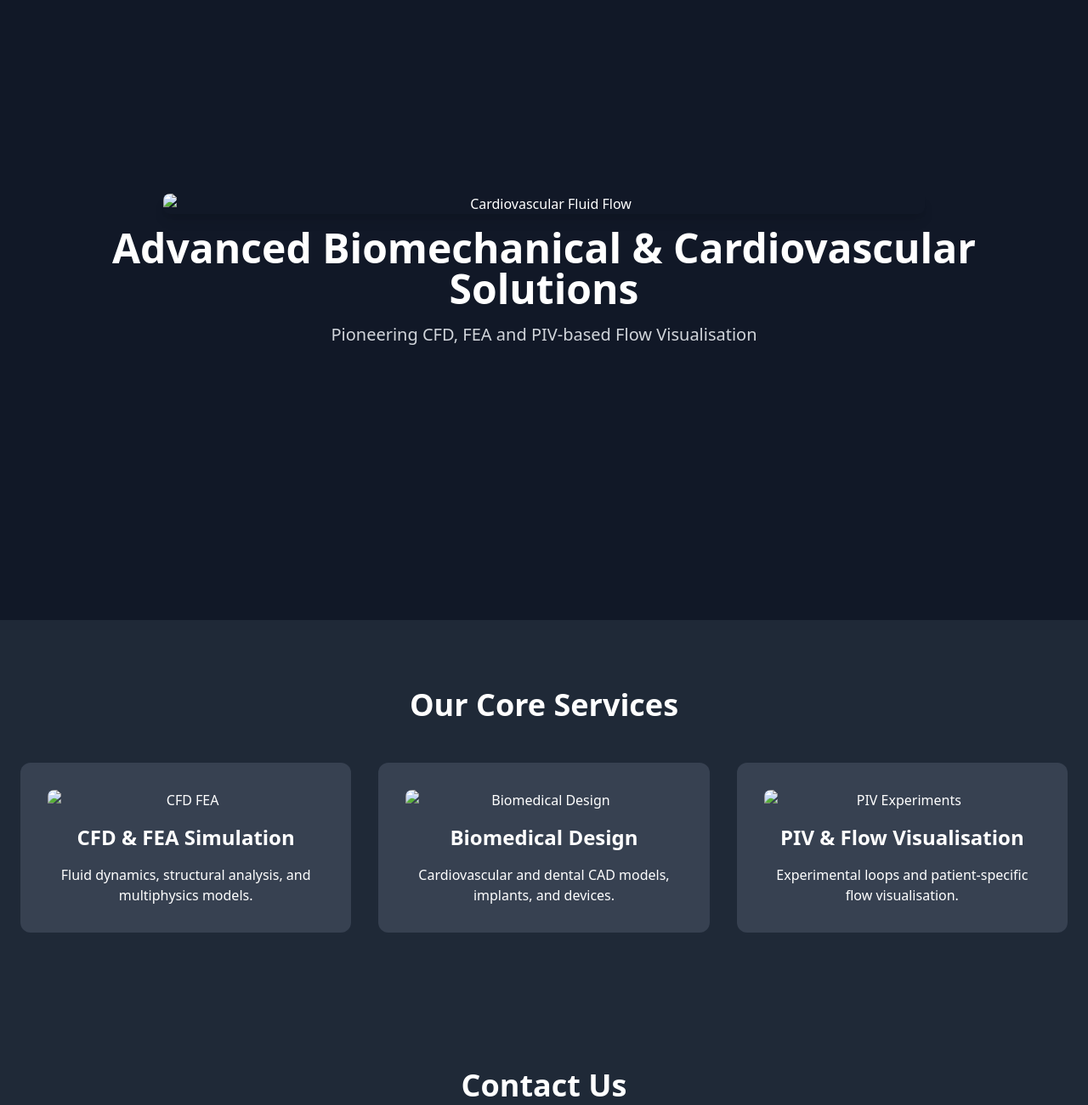
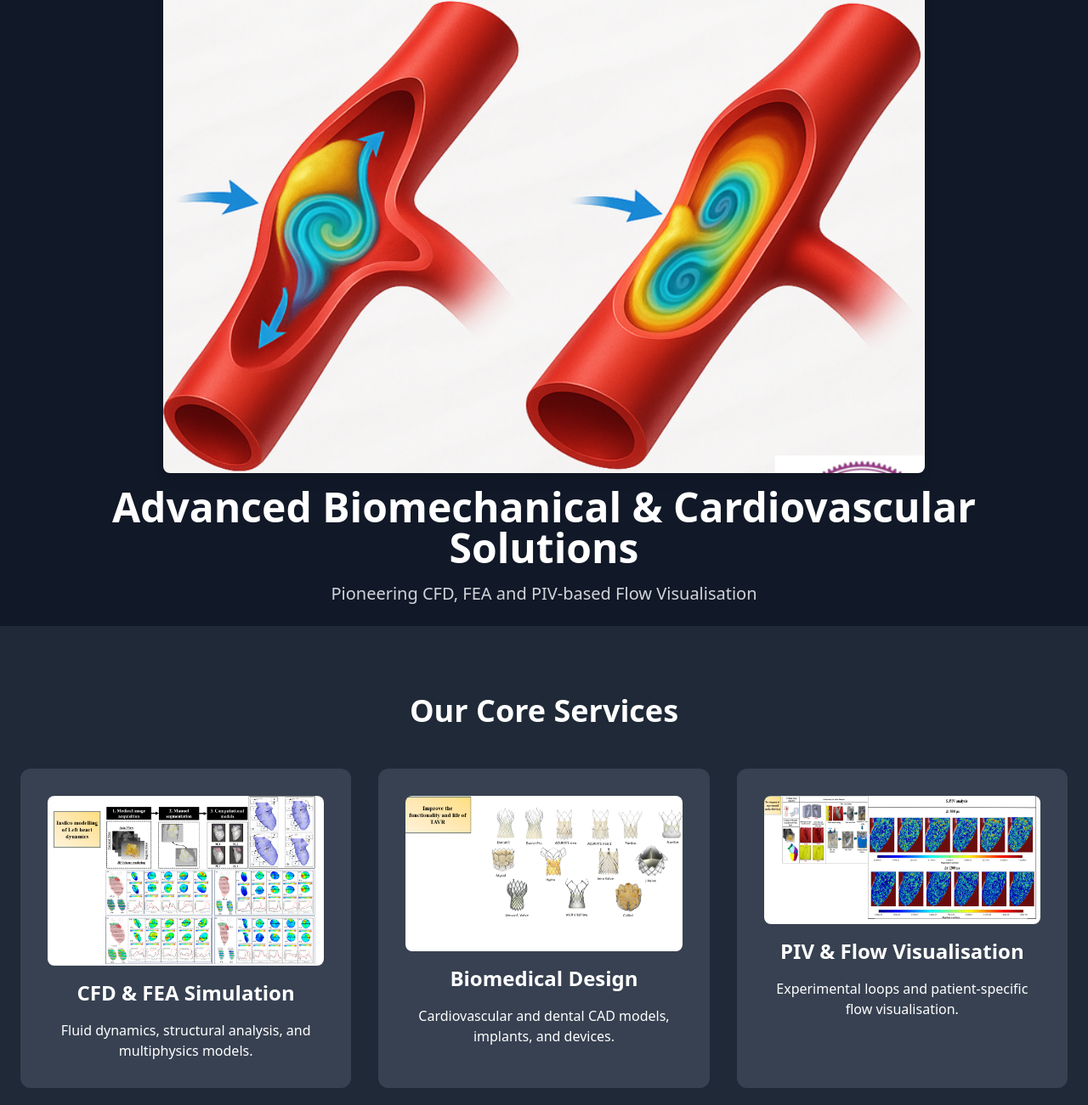
Before and after one commit to Ab281299/AP-Tech-Consultancy-and-Soltuions, a plain HTML site: page index.html in a window 1280 px wide. Shown: the part 70-1371 px from the top of the page at 85% size. Drawn offline with nearby package versions, Linux system fonts and the light colour scheme.

Commit message:
Update index.html

```diff
--- a/index.html
+++ b/index.html
@@ -13,7 +13,7 @@
     <h1 class="text-2xl text-blue-400 font-bold">AP MedTech Consultancy & Solutions</h1>
   </nav>
   <section class="min-h-screen flex flex-col items-center justify-center text-center px-4">
-    <img src="images/slide1.png" alt="Cardiovascular Fluid Flow" class="w-full max-w-4xl mb-4 rounded-lg shadow-lg">
+    <img src="slide1.png" alt="Cardiovascular Fluid Flow" class="w-full max-w-4xl mb-4 rounded-lg shadow-lg">
     <h2 class="text-5xl font-bold mb-4">Advanced Biomechanical & Cardiovascular Solutions</h2>
     <p class="text-xl text-gray-300 mb-6">Pioneering CFD, FEA and PIV-based Flow Visualisation</p>
   </section>
@@ -21,17 +21,17 @@
     <h3 class="text-4xl font-bold mb-12">Our Core Services</h3>
     <div class="grid md:grid-cols-2 lg:grid-cols-3 gap-8">
       <div class="bg-gray-700 p-8 rounded-xl">
-        <img src="images/slide2.png" alt="CFD FEA" class="mb-4 rounded-lg">
+        <img src="slide2.png" alt="CFD FEA" class="mb-4 rounded-lg">
         <h4 class="text-2xl font-bold mb-4">CFD & FEA Simulation</h4>
         <p>Fluid dynamics, structural analysis, and multiphysics models.</p>
       </div>
       <div class="bg-gray-700 p-8 rounded-xl">
-        <img src="images/slide3.png" alt="Biomedical Design" class="mb-4 rounded-lg">
+        <img src="slide3.png" alt="Biomedical Design" class="mb-4 rounded-lg">
         <h4 class="text-2xl font-bold mb-4">Biomedical Design</h4>
         <p>Cardiovascular and dental CAD models, implants, and devices.</p>
       </div>
       <div class="bg-gray-700 p-8 rounded-xl">
-        <img src="images/slide4.png" alt="PIV Experiments" class="mb-4 rounded-lg">
+        <img src="slide4.png" alt="PIV Experiments" class="mb-4 rounded-lg">
         <h4 class="text-2xl font-bold mb-4">PIV & Flow Visualisation</h4>
         <p>Experimental loops and patient-specific flow visualisation.</p>
       </div>
```
